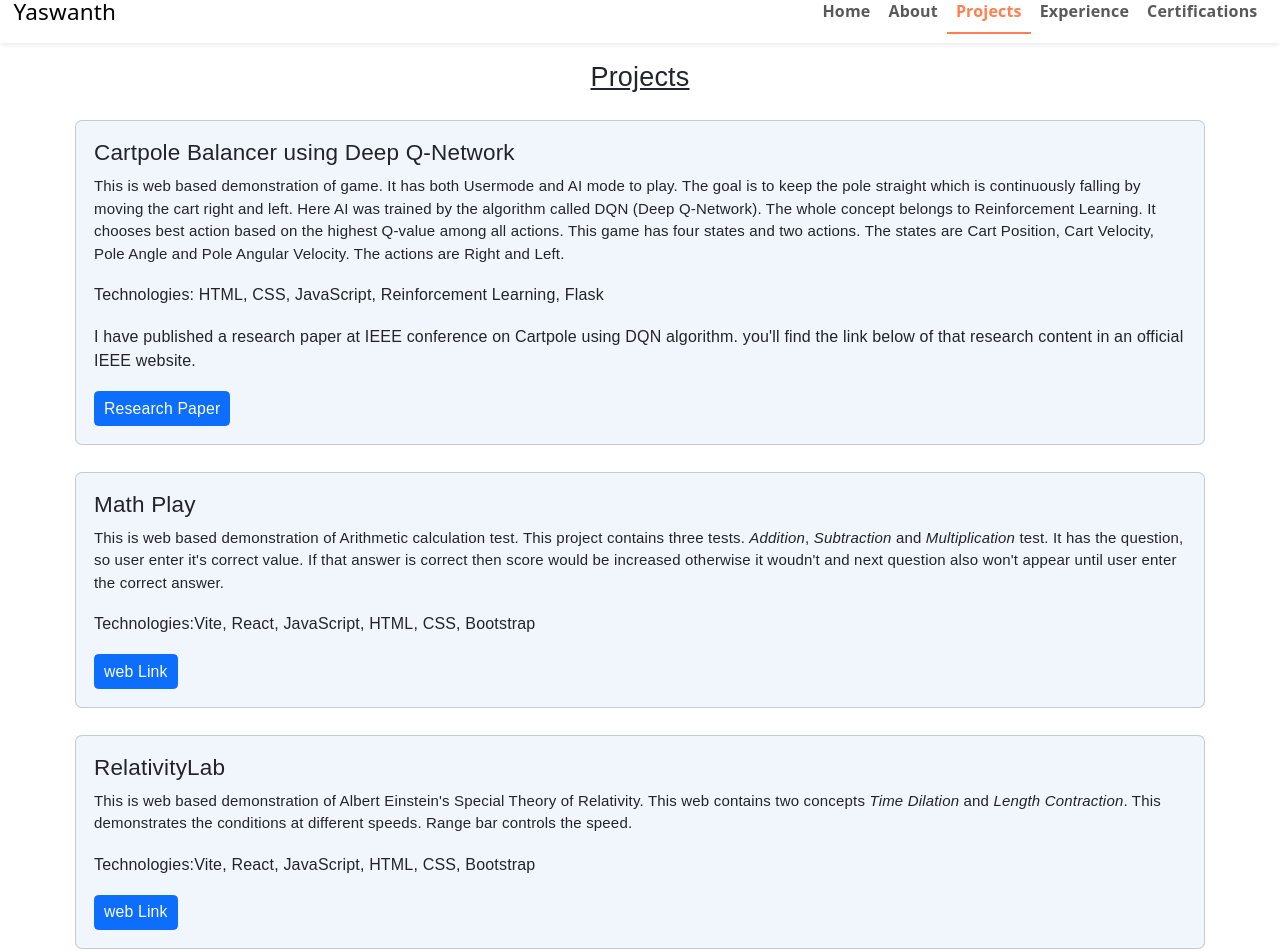
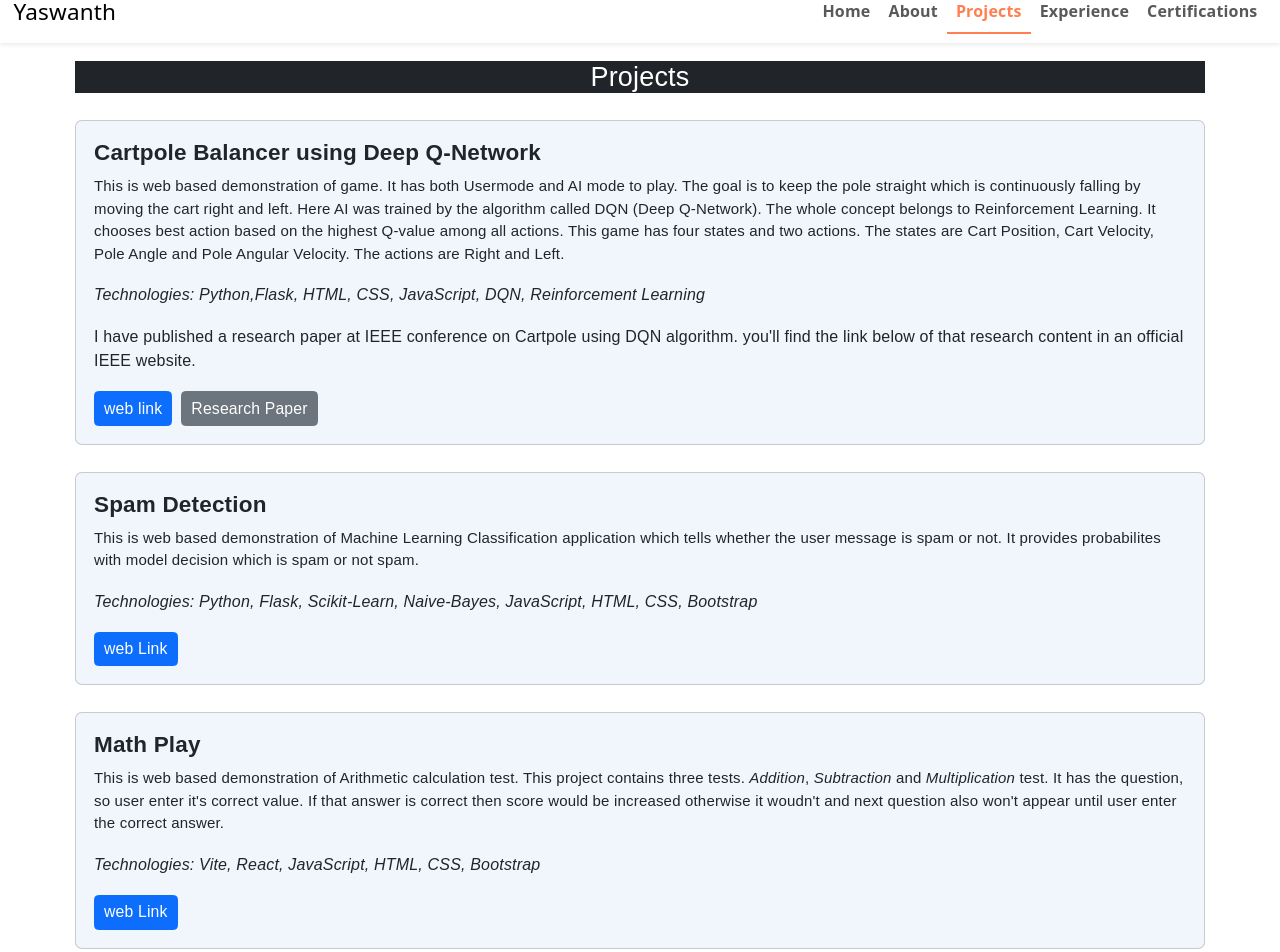
Before and after one commit to einstein2306/portfolio, a React app: page /projects in a window 1280 px wide. Shown: the part 20-972 px from the top of the page. Built offline with nearby package versions, Linux system fonts and the light colour scheme; the HTML template or start-up script is replaced by a standard one.

Commit message:
added cartpole project

```diff
--- a/src/App.css
+++ b/src/App.css
@@ -68,7 +68,6 @@
 
 h3{
     font-size:27px;
-    text-decoration: underline;
 }
 
 
--- a/src/components/About.jsx
+++ b/src/components/About.jsx
@@ -2,7 +2,7 @@ export function About(){
     return(
         <div className="about-main">
             <div className="container about">
-                <h3 className="text-center">About</h3>
+                <h3 className="text-center bg-dark text-white">About</h3>
                 <section id="education">
                     <p>&nbsp;&nbsp;&nbsp;&nbsp;&nbsp;&nbsp;&nbsp;&nbsp;I completed my Bachelor's at Aditya Institute of Technology and Management (AITAM) in Artificial Intelligence and Machine Learning (AIML) branch. I develop web applications (Frontend and Backend) by integrating Machine Learning concepts. I develop Frontend applications using Vite plus React and Backend applications using Python with it's Frameworks (Django, Flask). Developing Machine learning applications and integrating it with web applications to create best user interactive experience.</p>
                     <hr />
--- a/src/components/certifications.jsx
+++ b/src/components/certifications.jsx
@@ -5,7 +5,7 @@ import DigiIndia from '../assets/img/Digital_india.jpeg'
 export function Certifications(){
     return(
         <div className="container certifications">
-            <h3 className="text-center">Certifications</h3>
+            <h3 className="text-center bg-dark text-white">Certifications</h3>
             <div className="mt-4 row p-2">
                 <div className="col">
                     <img className='img-fluid shadow shadow-sm rounded mx-auto d-block' src={unified} alt="Unified Mentor" />
--- a/src/components/experience.jsx
+++ b/src/components/experience.jsx
@@ -3,11 +3,11 @@ export function Experience(){
     return(
         <div className="container experience">
             <div>
-                <h3 className="text-center">Internships</h3>
+                <h3 className="text-center bg-dark text-white">Professional Experience</h3>
                 <section className="mt-4">
                     <div className="card" id='intern'>
                         <div className="card-body">
-                            <h5 className='card-title'>Machine Learning Intern</h5>
+                            <h5 className='card-title fw-bold'>Machine Learning Intern</h5>
                             <h6 className='card-title'>Unified Mentor Private Limited</h6>
                             <div>Duration: Oct 2025 - Jan 2026</div>
                             <div>Mode: Remote</div>
@@ -21,7 +21,7 @@ export function Experience(){
                 <section className="mt-4">
                     <div className="card" id='intern'>
                         <div className="card-body">
-                            <h5 className='card-title'>Software Trainee</h5>
+                            <h5 className='card-title fw-bold'>Software Trainee</h5>
                             <h6 className='card-title'>Cloud Technologies</h6>
                             <div>Duration: Apr 2024 - May 2024</div>
                             <div>Mode : onsite</div>
@@ -35,9 +35,9 @@ export function Experience(){
                 <section className="mt-4">
                     <div className="card" id='intern'>
                         <div className="card-body">
-                            <h5 className='card-title'>Machine Learning Applications for Embedded Systems using STMElectronics AI Ecosystem Trainee</h5>
+                            <h5 className='card-title fw-bold'>Machine Learning Applications for Embedded Systems using STMElectronics AI Ecosystem Trainee</h5>
                             <h6 className='card-title'>DigiToad Technologies</h6>
-                            <div>Duration: 27th Nov 2023 - 1st Dec 2023</div>
+                            <div>Duration:  Nov 2023 -  Dec 2023</div>
                             <div>Mode : on campus</div>
                             <p className="card-text">Training program on Designing Machine Learning Applications for Embedded Systems using STMElectronics AI Ecosystem.</p>
                             <address className=" card card-body">Address: <br />
@@ -49,7 +49,7 @@ export function Experience(){
                 <section className="mt-4 mb-2">
                     <div className="card" id='intern'>
                         <div className="card-body">
-                            <h5 className='card-title'>Intern</h5>
+                            <h5 className='card-title fw-bold'>Intern</h5>
                             <h6 className='card-title'>CCC Digital India</h6>
                             <div>Duration: 25th Oct 2023 - 30th Oct 2023</div>
                             <div>Mode : on campus</div>
--- a/src/components/projects.jsx
+++ b/src/components/projects.jsx
@@ -2,24 +2,37 @@ export default function Project() {
     return (
         <div className="project-main">
             <div className='container project'>
-                <h3 className="text-center">Projects</h3>
+                <h3 className="text-center bg-dark text-white">Projects</h3>
                 <section className='mt-4'>
                     <div className="card det">
                         <div className="card-body">
-                            <h5 className='card-title'>Cartpole Balancer using Deep Q-Network</h5>
+                            <h5 className='card-title fw-bold'>Cartpole Balancer using Deep Q-Network</h5>
                             <p className="proj-1 card-text">This is web based demonstration of game. It has both Usermode and AI mode to play. The goal is to keep the pole straight which is continuously falling by moving the cart right and left. Here AI was trained by the algorithm called DQN (Deep Q-Network). The whole concept belongs to Reinforcement Learning. It chooses best action based on the highest Q-value among all actions. This game has four states and two actions. The states are Cart Position, Cart Velocity, Pole Angle and Pole Angular Velocity. The actions are Right and Left.</p>
-                            <p>Technologies: HTML, CSS, JavaScript, Reinforcement Learning, Flask</p>
+                            <p><em>Technologies: Python,Flask, HTML, CSS, JavaScript, DQN, Reinforcement Learning</em></p>
                             <p>I have published a research paper at IEEE conference on Cartpole using DQN algorithm. you'll find the link below of that research content in an official IEEE website.</p>
-                            <a href="https://ieeexplore.ieee.org/abstract/document/11158143" target="_blank" rel="noopener noreferrer" className="btn btn-primary btn-sm">Research Paper</a>
+                            <div className="d-flex justify-content-left gap-2">
+                                <a href="https://cartpole.pythonanywhere.com/" target="_blank" rel="noopener noreferrer" className="btn btn-primary btn-sm">web link</a>
+                                <a href="https://ieeexplore.ieee.org/abstract/document/11158143" target="_blank" rel="noopener noreferrer" className="btn btn-secondary btn-sm">Research Paper</a>
+                            </div>
                         </div>
                     </div>
                 </section>
                 <section className='mt-4 mb-2'>
                     <div className="card det">
                         <div className="card-body ">
-                            <h5 className='card-title'>Math Play</h5>
+                            <h5 className='card-title fw-bold'>Spam Detection</h5>
+                            <p className="proj-1 card-text">This is web based demonstration of Machine Learning Classification application which tells whether the user message is spam or not. It provides probabilites with model decision which is spam or not spam.</p>
+                            <p><em>Technologies: Python, Flask, Scikit-Learn, Naive-Bayes, JavaScript, HTML, CSS, Bootstrap</em></p>
+                            <a href="https://yaswanth24.pythonanywhere.com/" target="_blank" rel="noopener noreferrer" className="btn btn-primary btn-sm">web Link</a>
+                        </div>
+                    </div>
+                </section>
+                <section className='mt-4 mb-2'>
+                    <div className="card det">
+                        <div className="card-body ">
+                            <h5 className='card-title fw-bold'>Math Play</h5>
                             <p className="proj-1 card-text">This is web based demonstration of Arithmetic calculation test. This project contains three tests. <em>Addition</em>, <em>Subtraction</em> and <em>Multiplication</em> test. It has the question, so user enter it's correct value. If that answer is correct then score would be increased otherwise it woudn't and next question also won't appear until user enter the correct answer.</p>
-                            <p>Technologies:Vite, React, JavaScript, HTML, CSS, Bootstrap</p>
+                            <p><em>Technologies: Vite, React, JavaScript, HTML, CSS, Bootstrap</em></p>
                             <a href="https://math-play-seven.vercel.app/" target="_blank" rel="noopener noreferrer" className="btn btn-primary btn-sm">web Link</a>
                         </div>
                     </div>
@@ -27,23 +40,14 @@ export default function Project() {
                 <section className='mt-4 mb-2'>
                     <div className="card det">
                         <div className="card-body ">
-                            <h5 className='card-title'>RelativityLab</h5>
+                            <h5 className='card-title fw-bold'>RelativityLab</h5>
                             <p className="proj-1 card-text">This is web based demonstration of Albert Einstein's Special Theory of Relativity. This web contains two concepts <em>Time Dilation</em> and <em>Length Contraction</em>. This demonstrates the conditions at different speeds. Range bar controls the speed. </p>
-                            <p>Technologies:Vite, React, JavaScript, HTML, CSS, Bootstrap</p>
+                            <p><em>Technologies: Vite, React, JavaScript, HTML, CSS, Bootstrap</em></p>
                             <a href="https://relativitylab.vercel.app/" target="_blank" rel="noopener noreferrer" className="btn btn-primary btn-sm">web Link</a>
                         </div>
                     </div>
                 </section>
-                <section className='mt-4 mb-2'>
-                    <div className="card det">
-                        <div className="card-body ">
-                            <h5 className='card-title'>Spam Detection</h5>
-                            <p className="proj-1 card-text">This is web based demonstration of Machine Learning Classification application which tells whether the user message is spam or not.</p>
-                            <p>Technologies: Python, Flask, Scikit-Learn, Naive-Bayes, JavaScript, HTML, CSS, Bootstrap</p>
-                            <a href="https://yaswanth24.pythonanywhere.com/" target="_blank" rel="noopener noreferrer" className="btn btn-primary btn-sm">web Link</a>
-                        </div>
-                    </div>
-                </section>
+
             </div>
         </div>
     );
```
